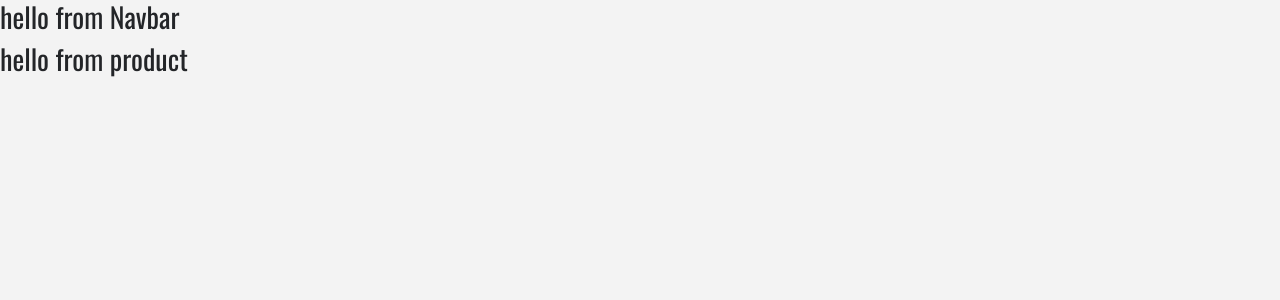
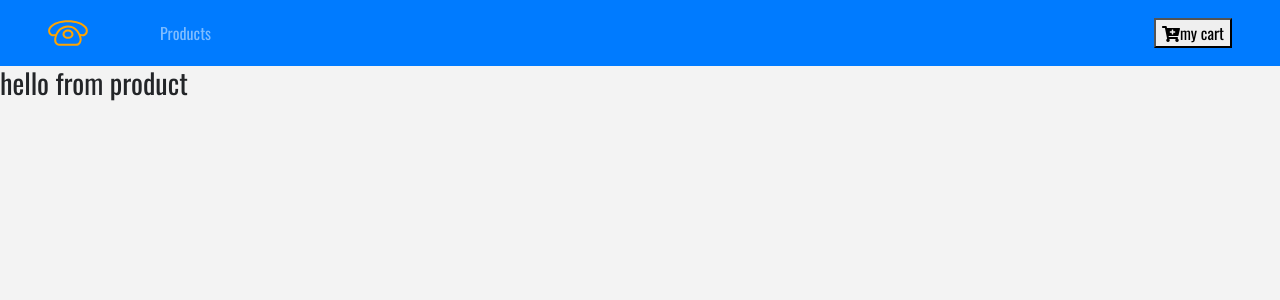
Before and after one commit to elkarouani/reactjs-market-app, a React (Create React App) app: page / in a window 1280 px wide. Shown: the top 300 px of the page. Built offline with nearby package versions, Linux system fonts and the light colour scheme.

Commit message:
Task: adding navbar

```diff
--- a/src/components/Navbar.js
+++ b/src/components/Navbar.js
@@ -1,11 +1,29 @@
 import React, { Component } from 'react';
+import {Link} from 'react-router-dom';
+import logo from '../logo.svg';
 
 export default class App extends Component {
   render() {
     return (
-      <div>
-        <h3>hello from Navbar</h3>
-      </div>
+      <nav className="navbar navbar-expand-sm bg-primary navbar-dark px-sm-5">
+			{/*https://www.iconfinder.com/icons/1243689/call_phone_icon
+			Creative Commons (Attribution 3.0 Unported);
+			https://www.iconfinder.com/Makoto_msk*/}
+			<Link to="/">
+				<img src={logo} alt="store" className="navbar-brand" />
+			</Link>
+			<ul className="navbar-nav align-center">
+				<li className="nav-item ml-5">
+					<Link to="/" className="nav-link">Products</Link>
+				</li>
+			</ul>
+			<Link to="/cart" className="ml-auto">
+				<button>
+					<i className="fas fa-cart-plus" />
+					my cart
+				</button>
+			</Link>
+      </nav>
     );
   }
 }
```
